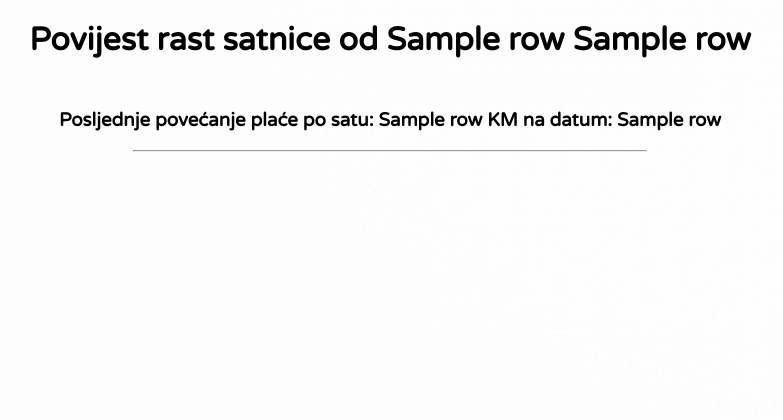
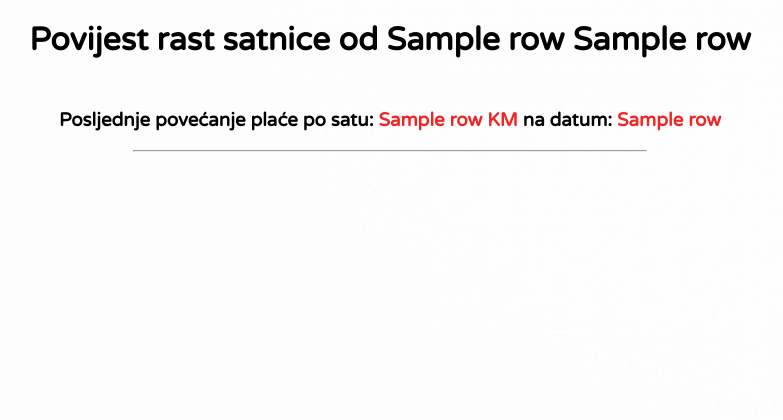
Before and after one commit to MarkoCuk54/Payroll-Application, a Flask app: template templates/povijestDizanje.html in a window 1280 px wide. Shown: the top 420 px of the page, without its empty margins (250-1033 px from the left). Run offline with Flask 2, Linux system fonts and the light colour scheme; the template is opened without the code that fills it: most values are stand-ins (such as "Sample title", 1, 10 or a date in 2020).

Commit message:
add color "red" to last hour change

```diff
--- a/static/editUser.css
+++ b/static/editUser.css
@@ -35,6 +35,10 @@ h1 {
     margin: 40px 40px 0px 40px;
 }
 
+.color-font {
+    color: #f32424;
+}
+
 #satnica {
     width: 20%;
     text-decoration: none;
--- a/templates/povijestDizanje.html
+++ b/templates/povijestDizanje.html
@@ -7,7 +7,7 @@
     <meta name="viewport" content="width=device-width, initial-scale=1.0" />
     <link rel="stylesheet" href="../static/style.css" />
     <link rel="stylesheet" href="../static/editUser.css" />
-    <link rel="stylesheet" href="../static/povijestDizanje.css" />
+
     <style>
         h3 {
             text-align: center;
@@ -24,7 +24,9 @@
 <body>
     <h1>Povijest rast satnice od {{data[1]}} {{data[2]}}</h1>
     <h3>
-        Posljednje povećanje plaće po satu: {{data[3]}} KM na datum: {{data[4]}}
+        Posljednje povećanje plaće po satu:
+        <b class="color-font">{{data[3]}} KM</b> na datum:
+        <b class="color-font">{{data[4]}}</b>
     </h3>
     <hr />
 
```
